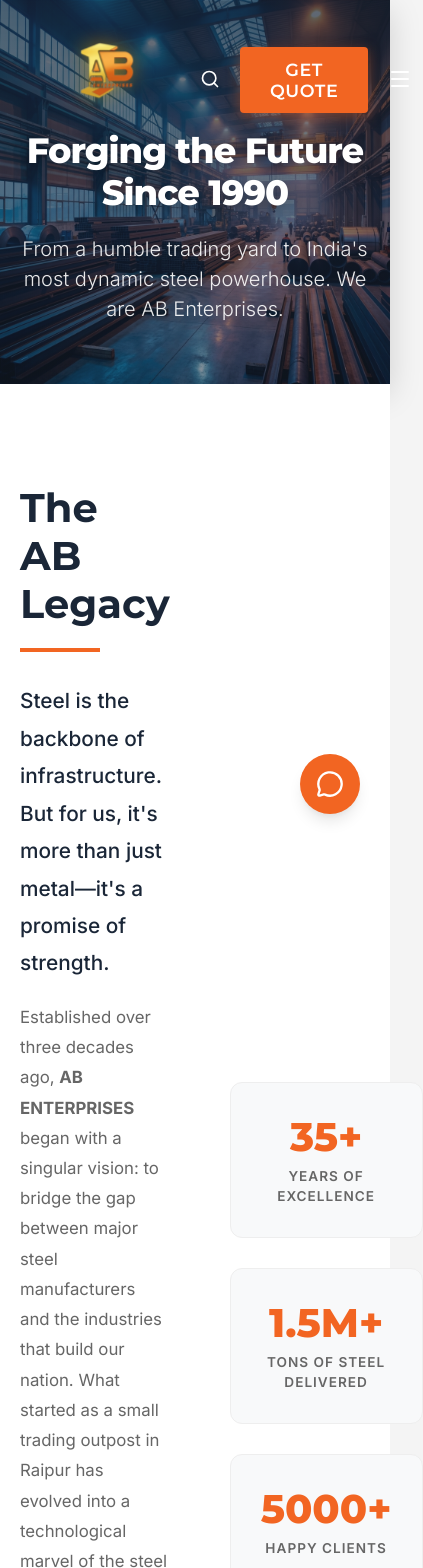
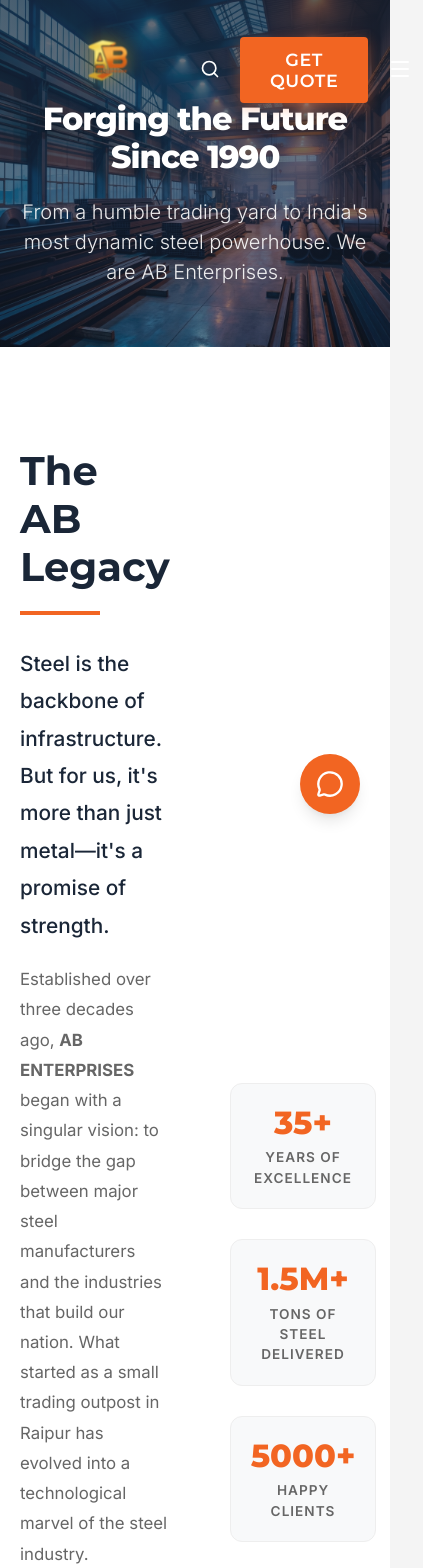
Before and after one commit to abenterprisescg-lgtm/ab-enterprises, a React (Vite) app: page /about in a window 390 px wide. Shown: the top 1568 px of the page, 423 px wide, since content can reach past the window. Built offline with nearby package versions, Linux system fonts and the light colour scheme; a web font is replaced by a local one.

Commit message:
Comprehensive mobile layout repair: Header, Hero, About, Products

```diff
--- a/src/components/layout/Header.css
+++ b/src/components/layout/Header.css
@@ -138,7 +138,18 @@
         display: block;
     }
 
+    .quote-btn {
+        display: none;
+        /* Hide on mobile to save space */
+    }
+
     .brand-logo {
-        height: 80px !important;
+        height: 60px !important;
+        /* Smaller logo for mobile */
+    }
+
+    .header {
+        padding: 10px 0;
+        /* Tighter vertical padding */
     }
 }
--- a/src/index.css
+++ b/src/index.css
@@ -159,12 +159,13 @@
 
 @media (max-width: 768px) {
   .page-hero {
-    padding-top: 130px;
+    padding-top: 110px;
+    /* Adjusted for smaller header */
     padding-bottom: 40px;
     min-height: 40vh;
   }
 
   .page-hero h1 {
-    font-size: 2.5rem;
+    font-size: 2.2rem;
   }
 }
--- a/src/pages/About.css
+++ b/src/pages/About.css
@@ -303,23 +303,23 @@
 /* Responsive */
 @media (max-width: 900px) {
     .story-grid {
-        grid-template-columns: 1fr;
+        display: flex;
+        flex-direction: column;
         gap: 40px;
     }
 
     .about-hero {
-        padding-top: 130px;
+        padding-top: 100px;
         padding-bottom: 60px;
         min-height: auto;
-        /* Standardized mobile padding */
     }
 
     .about-hero h1 {
-        font-size: 2.8rem;
+        font-size: 2.5rem;
     }
 }
 
-@media (max-width: 600px) {
+@media (max-width: 768px) {
 
     .stats-grid,
     .leaders-grid,
@@ -327,19 +327,33 @@
         grid-template-columns: 1fr;
     }
 
+    .stat-card {
+        padding: 20px;
+        /* Reduce padding on mobile */
+    }
+
+    .vision-content p {
+        font-size: 1.1rem;
+        /* Smaller vision text */
+        padding: 0 10px;
+    }
+}
+
+@media (max-width: 600px) {
     .about-hero h1 {
-        font-size: 2.2rem;
+        font-size: 2rem;
     }
 
     .leader-img-container {
-        height: 320px;
+        height: 280px;
+        /* Smaller images */
     }
 
     .stat-card h3 {
-        font-size: 2.5rem;
+        font-size: 2rem;
     }
 
     .section-header h2 {
-        font-size: 2rem;
+        font-size: 1.8rem;
     }
 }
--- a/src/pages/Clientele.css
+++ b/src/pages/Clientele.css
@@ -226,7 +226,7 @@
 /* Mobile Responsiveness */
 @media (max-width: 768px) {
     .clientele-hero {
-        padding-top: 110px;
+        padding-top: 100px;
         /* Reduced to clear header properly on mobile */
         min-height: 60vh;
     }
--- a/src/pages/Products.css
+++ b/src/pages/Products.css
@@ -130,17 +130,31 @@
 
 @media (max-width: 768px) {
     .products-hero {
-        padding: 130px 0 60px;
+        padding: 100px 0 60px;
         /* Standardized mobile padding */
     }
 
     .products-hero h1 {
-        font-size: 2.8rem;
+        font-size: 2.5rem;
     }
 
     .products-grid {
         grid-template-columns: repeat(auto-fill, minmax(260px, 1fr));
         gap: 20px;
+    }
+
+    .category-tabs {
+        flex-wrap: wrap;
+        gap: 10px;
+        margin-top: 1.5rem;
+        padding: 0 10px;
+    }
+
+    .cat-tab {
+        padding: 0.8rem 1.2rem;
+        font-size: 0.8rem;
+        flex: 1 1 auto;
+        text-align: center;
     }
 }
 
--- a/src/pages/Services.css
+++ b/src/pages/Services.css
@@ -124,13 +124,13 @@
 
 @media (max-width: 768px) {
     .services-hero {
-        padding-top: 130px;
+        padding-top: 100px;
         min-height: auto;
         padding-bottom: 60px;
     }
 
     .services-hero-content h1 {
-        font-size: 2.8rem;
+        font-size: 2.5rem;
     }
 
     .services-grid {
```
